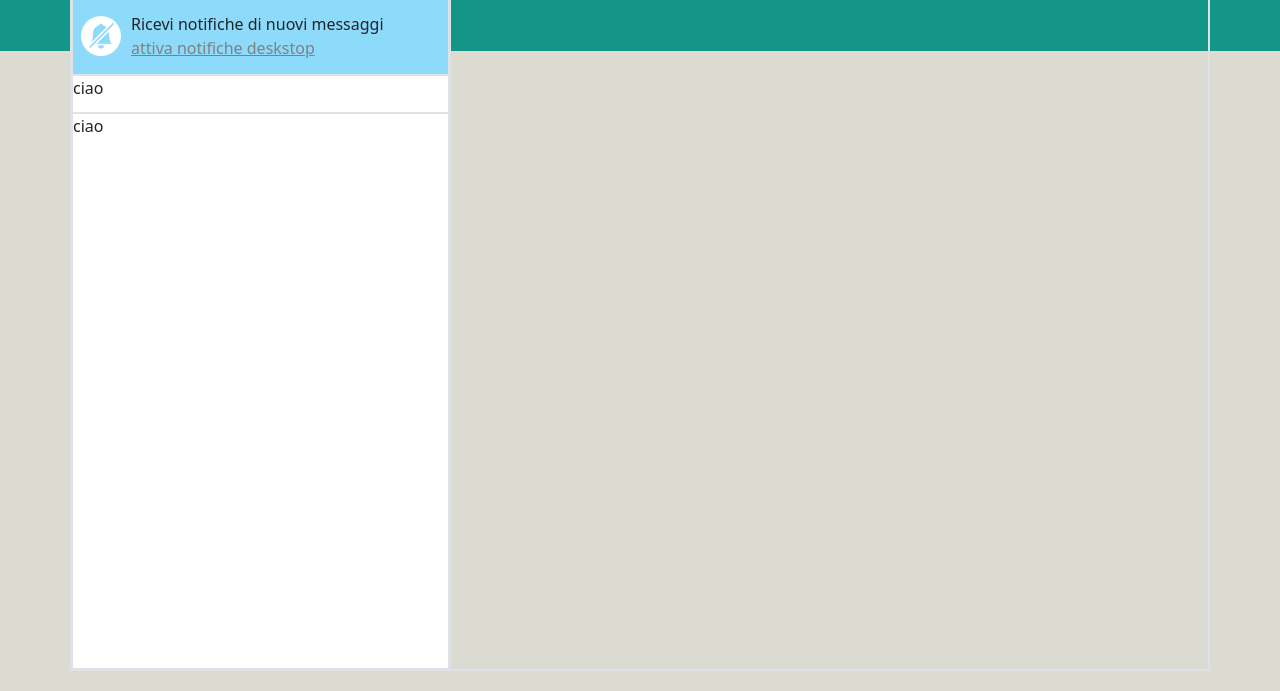
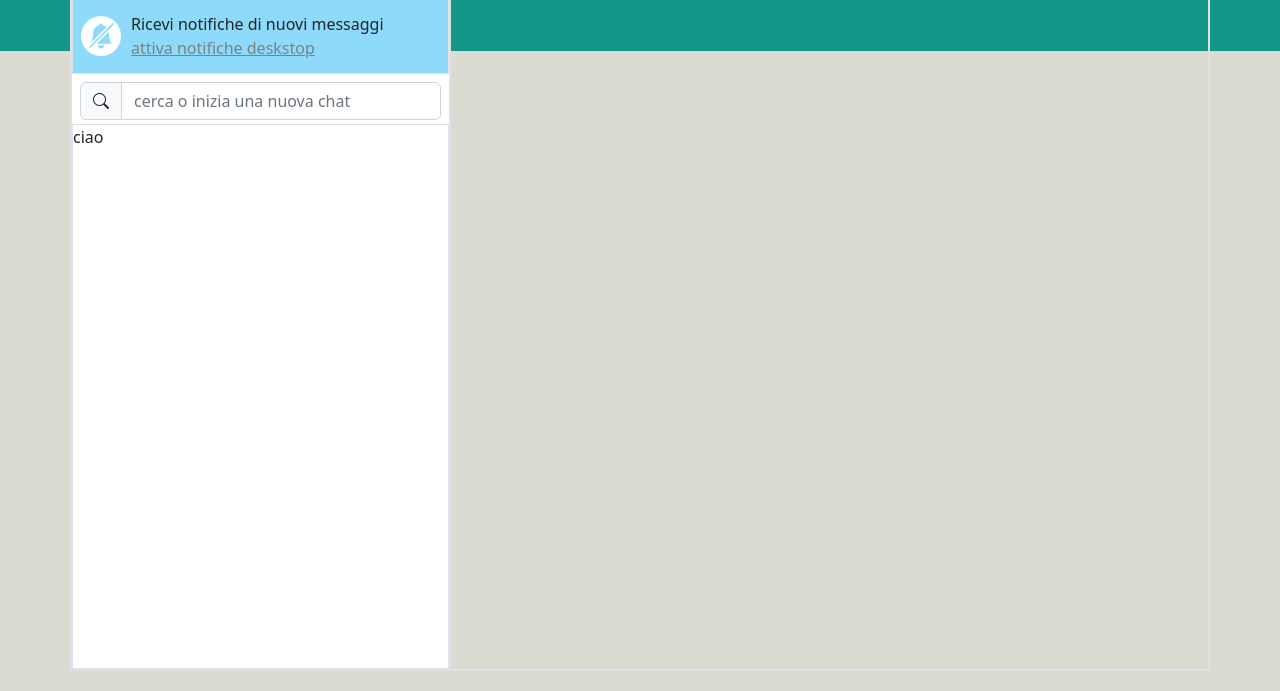
Before and after one commit to LeonardoContino/vue-boolzapp, a plain HTML site: page index.html in a window 1280 px wide. Shown: the part 109-800 px from the top of the page. Drawn offline with nearby package versions, Linux system fonts and the light colour scheme.

Commit message:
aggiunto search

```diff
--- a/index.html
+++ b/index.html
@@ -45,7 +45,10 @@
                 <p class="m-0 text-decoration-underline">attiva notifiche deskstop</p> </div>
             </div>
             <!--cerca chat -->
-            <div class="border search-left">ciao</div>
+            <div class="input-group p-2  search-left">
+              <span class="input-group-text bg-light" id="basic-addon1"><i class="bi bi-search"></i></span>
+              <input type="text" class="form-control" placeholder="cerca o inizia una nuova chat" aria-label="Username" aria-describedby="basic-addon1">
+            </div>
             <!-- lista chat -->
             <div class="border list-chat">ciao</div>
           </div>
```
